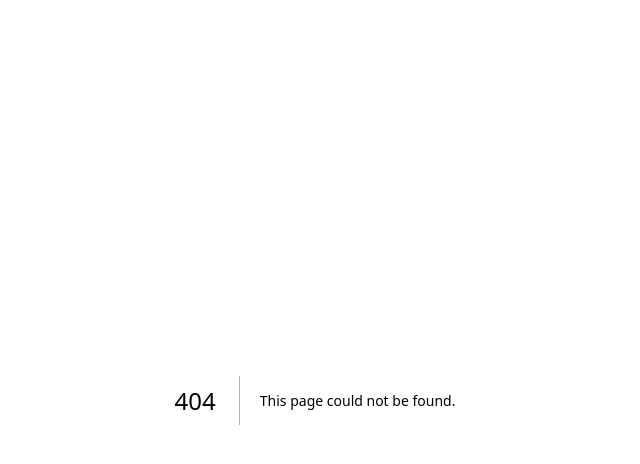
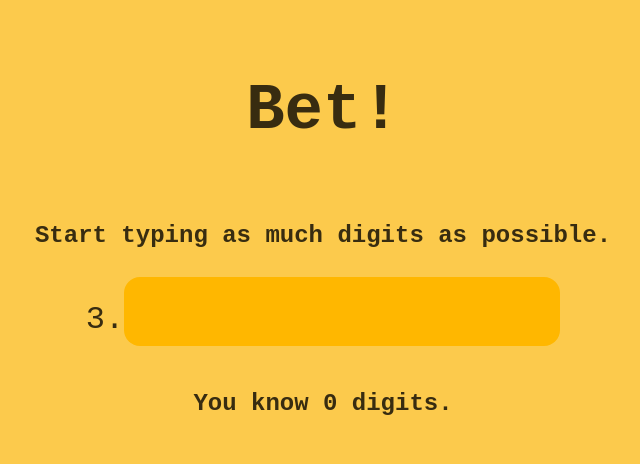
Before and after one commit to RickyRCoding/pigame, a Next.js app: page /typing in a window 1280 px wide. Before the commit this address had no page. Shown: the top 464 px of the page, without its empty margins (325-965 px from the left). Built offline with nearby package versions, Linux system fonts and the light colour scheme.

Commit message:
Finish game

```diff
--- a/app/globals.css
+++ b/app/globals.css
@@ -91,3 +91,24 @@ input[type="text"] {
   font-family: 'Courier New', Courier, monospace;
   outline: none;
 }
+
+.ask {
+  margin-top: 0px !important;
+  padding-top: 0px !important;
+  margin-bottom: 2rem;
+}
+
+.ask h3 {
+  padding-top: 0px;
+}
+
+.ask input[type="number"] {
+  padding: 1rem;
+  border: 0px;
+  background-color: #ffb700;
+  border-radius: 1rem;
+  font-size: 2rem;
+  margin-bottom: 1rem;
+  font-family: 'Courier New', Courier, monospace;
+  outline: none;
+}
--- a/app/layout.tsx
+++ b/app/layout.tsx
@@ -3,7 +3,7 @@ import "./globals.css";
 
 export const metadata: Metadata = {
   title: "Pi game",
-  description: "A game from that one nerdy kid.",
+  description: "A game from that one nerdy guy.",
 };
 
 export default function RootLayout({
--- a/app/page.tsx
+++ b/app/page.tsx
@@ -4,9 +4,9 @@ export default function Home() {
   return (
     <div className="start">
       <h1 className="title">Pi Game</h1>
-      <h3>So ... (scroll to continue idiot)</h3>
+      <h3>So ... (scroll to continue)</h3>
       <div className="space"></div>
-      <h3>You think that your that one nerdy kid...</h3>
+      <h3>You think that your that one nerdy guy...</h3>
       <div className="space"></div>
       <h3>that knows like a bajilion digits of pi.</h3>
       <div className="space"></div>
@@ -17,7 +17,7 @@ export default function Home() {
       >
         I'll be the one to decide that.
       </h3>
-      <Link href="/settings" className="button">
+      <Link href="/typing" className="button">
         Try me!
       </Link>
     </div>
--- a/app/settings/typing/page.jsx
+++ b/app/typing/page.jsx
@@ -3,7 +3,7 @@
 import { useState } from "react";
 import React from "react";
 import pi from "@/app/pi";
-import AfterGame from "../../components/AfterGame";
+import AfterGame from "../components/AfterGame";
 
 const Typing = () => {
   const [content, setContent] = useState(0);
@@ -19,7 +19,7 @@ const Typing = () => {
 
   return (
     <>
-      <h1 className="title">Ok, Geez...</h1>
+      <h1 className="title">Bet!</h1>
       <h2>Start typing as much digits as possible.</h2>
       <div className="threepoint">
         <p>3.</p>
```
Also changed, not shown: app/components/RadioButtons.jsx (deleted, +0 -43 lines), app/settings/ask/page.jsx (deleted, +0 -7 lines), app/settings/page.tsx (deleted, +0 -18 lines).
